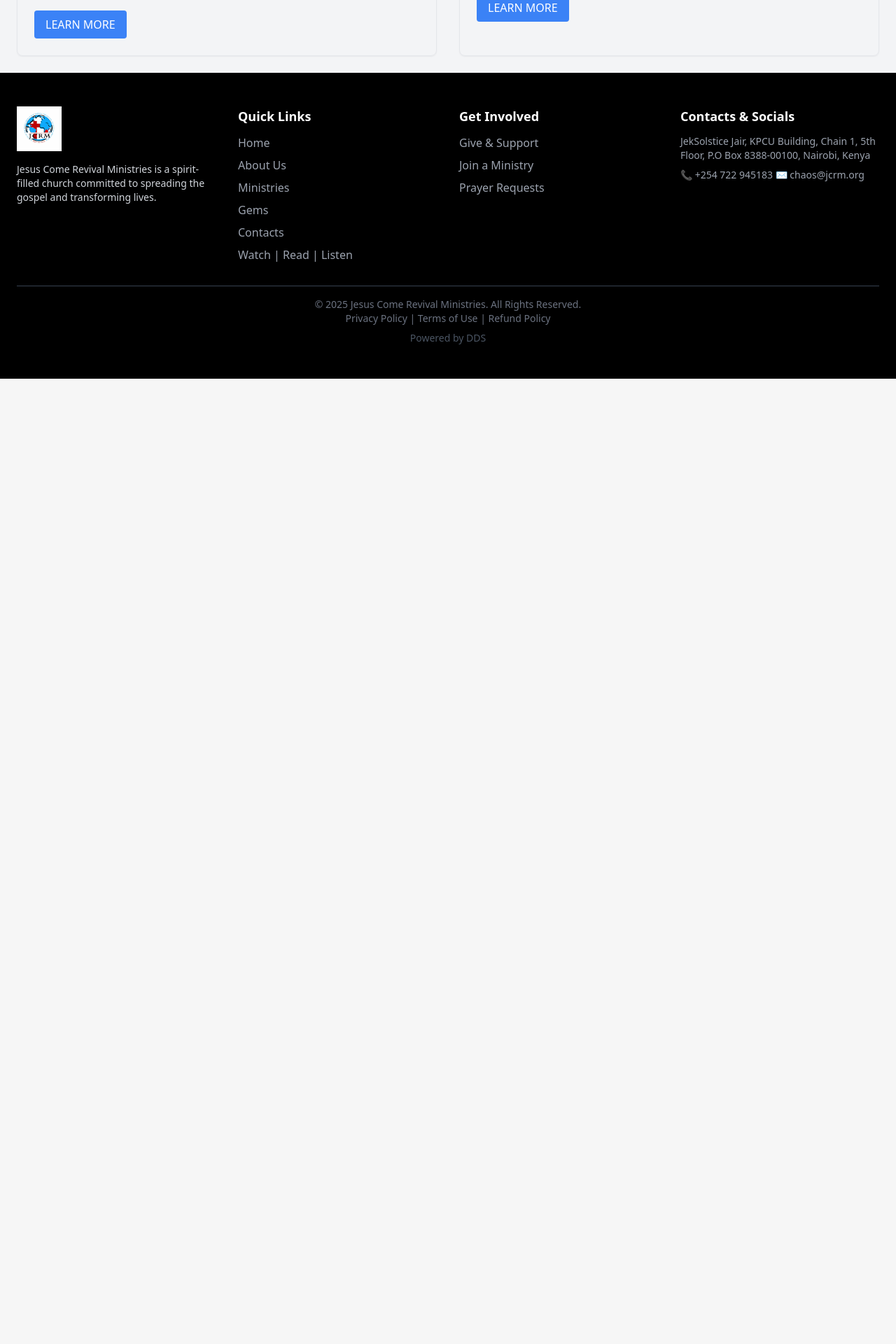
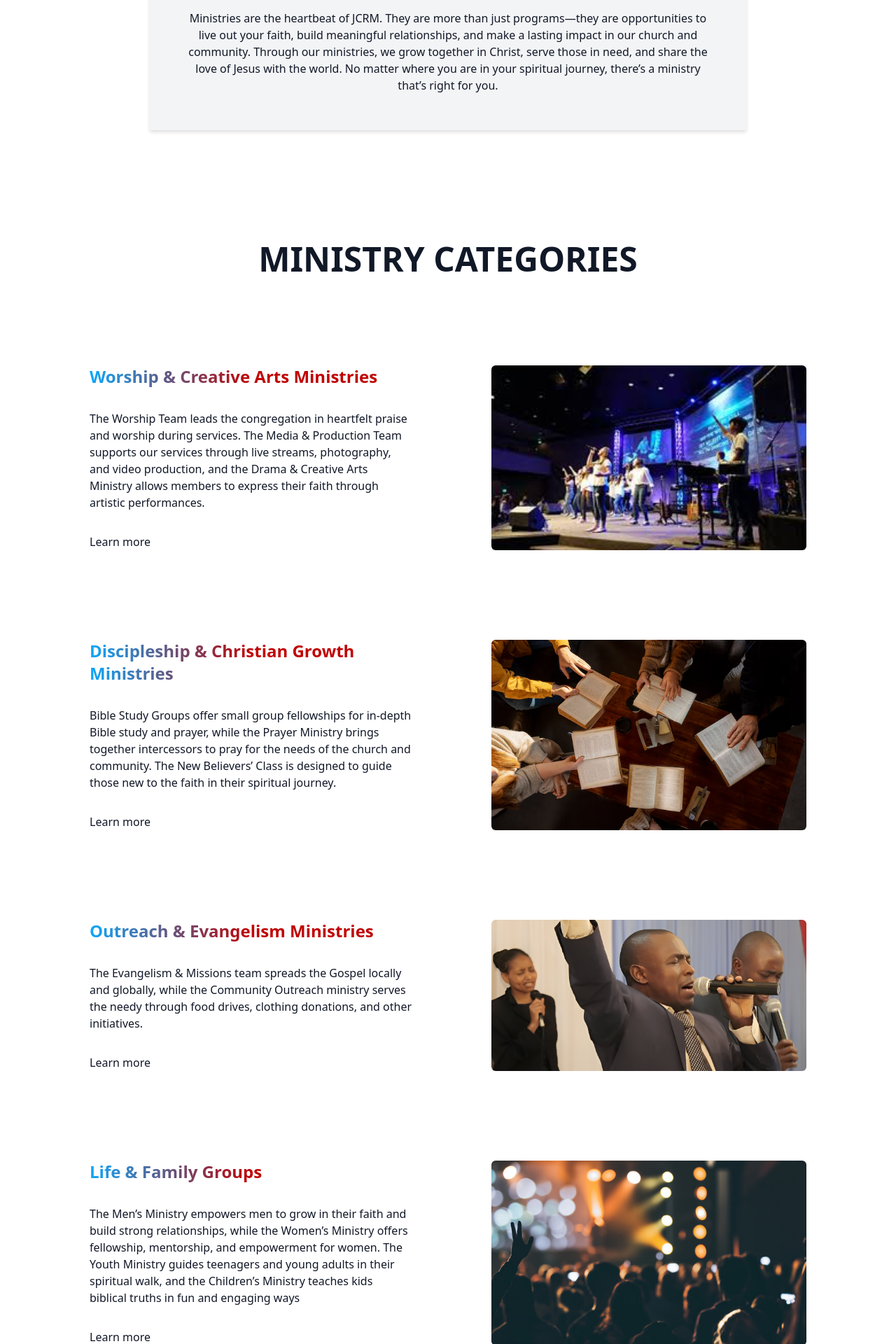
Before and after one commit to jaksoftwares/JCRM, a Django app: page /ministries/ in a window 1280 px wide. Shown: the part 906-2826 px from the top of the page at 70% size. Before the commit the page ends 1447 px from the top, so only its background shows below. Run offline with Django 5.2, Linux system fonts and the light colour scheme.

Commit message:
feat: add ministries page content

```diff
--- a/ministries/templates/ministries/index.html
+++ b/ministries/templates/ministries/index.html
@@ -1,40 +1,83 @@
-{% extends 'common/base.html' %}
-
-{% block title %}JCRM:Ministries{% endblock %}
-
-{% load static %}
-
-{% block content %}
-<div class="container mx-auto p-6">
-    <div class="text-center">
-        <h1 class="text-4xl font-bold mb-6">MINISTRIES SERVE, GROW, AND CONNECT</h1>
-        <div class="relative">
-            <img src="{% static 'images/worship_service.jpg' %}" alt="Worship Service" class="w-full h-64 object-cover">
-            <div class="absolute inset-0 flex items-center justify-center text-white bg-black bg-opacity-50 p-4">
-                <p class="text-lg">
-                    Ministries are the heartbeat of JCRM. They are more than just programs—they are opportunities to live out your faith, build meaningful relationships, and make a lasting impact in our church and community. Through our ministries, we grow together in Christ, serve those in need, and share the love of Jesus with the world. No matter where you are in your spiritual journey, there's a ministry that's right for you.
+{% extends 'common/base.html' %} {% block title %}JCRM: Ministries{% endblock %}
+{% load static %} {% block content %}
+<div
+	class="w-full relative bg-center bg-cover"
+	style="
+		background-image: url('{% static 'images/ministries/worshipImg.jpeg' %}');
+		height: 620px;
+	"
+>
+	<p
+		class="absolute left-1/2 transform -translate-x-1/2 text-white text-center uppercase"
+		style="top: 35%"
+	>
+		<span
+			class="block text-8xl font-semibold text-transparent"
+			style="-webkit-text-stroke: 2px white"
+			>Ministries</span
+		>
+		<span class="text-4xl">Serve,grow and connect</span>
 	</p>
 </div>
+<div class="lg:py-32 w-full flex flex-col lg:gap-36 items-center bg-white">
+	<div
+		class="w-2/3 h-56 bg-gray-100 shadow-md text-center content-center lg:px-12"
+	>
+		Ministries are the heartbeat of JCRM. They are more than just programs—they
+		are opportunities to live out your faith, build meaningful relationships,
+		and make a lasting impact in our church and community. Through our
+		ministries, we grow together in Christ, serve those in need, and share the
+		love of Jesus with the world. No matter where you are in your spiritual
+		journey, there’s a ministry that’s right for you.
 	</div>
+	<div class="lg:pt-4 lg:pb-56 w-4/5 space-y-32">
+		<p class="font-semibold text-5xl text-center uppercase">
+			MINISTRY CATEGORIES
+		</p>
+		{% for ministry in ministries %}
+		<div class="w-full flex justify-between">
+			<div class="space-y-8" style="width: 45%">
+				<p
+					class="font-bold text-2xl text-transparent bg-clip-text gradient-primary"
+				>
+					{{ ministry.title }}
+				</p>
+				<p>{{ ministry.description}}</p>
+				<button>Learn more</button>
 			</div>
-
-    <div class="mt-10">
-        <div class="grid md:grid-cols-2 gap-8">
-            <!-- Worship & Creative Arts Ministries -->
-            <div class="border border-gray-200 p-6 rounded-lg shadow-sm">
-                <h2 class="text-2xl font-semibold mb-4">Worship & Creative Arts Ministries</h2>
-                <p class="mb-4">The Worship Team leads the congregation in heartfelt praise and worship during services. The Media & Production Team supports our services through live streams, photography, and video production, and the Drama & Creative Arts Ministry allows members to express their faith through artistic performances.</p>
-                <img src="{% static 'images/worship_team.jpg' %}" alt="Worship Team" class="w-full h-48 object-cover mb-4 rounded-lg">
-                <a href="#" class="inline-block bg-blue-500 text-white px-4 py-2 rounded hover:bg-blue-600">LEARN MORE</a>
+			<div
+				class="bg-center bg-cover rounded-md"
+				style="
+					background-image: url('{% static ministry.image_url %}');
+					width: 450px;
+				"
+			></div>
 		</div>
-
-            <!-- Discipleship & Christian Growth Ministries -->
-            <div class="border border-gray-200 p-6 rounded-lg shadow-sm">
-                <h2 class="text-2xl font-semibold mb-4">Discipleship & Christian Growth Ministries</h2>
-                <p class="mb-4">Bible Study Groups offer small group fellowships for in-depth Bible study and prayer, while the Prayer Ministry brings together intercessors to pray for the needs of the church and community. The New Believers Class is designed to guide those new to the faith in their spiritual journey.</p>
-                <img src="{% static 'images/bible_study.jpg' %}" alt="Bible Study" class="w-full h-48 object-cover mb-4 rounded-lg">
-                <a href="#" class="inline-block bg-blue-500 text-white px-4 py-2 rounded hover:bg-blue-600">LEARN MORE</a>
+		{% endfor %}
 	</div>
+	<div
+		class="bg-gray-200 space-y-8 lg:pt-8 lg:pb-16 lg:px-20"
+		style="width: 55%"
+	>
+		<p
+			class="text-center font-semibold text-4xl text-transparent bg-clip-text gradient-primary"
+		>
+			Get Involved
+		</p>
+		<div class="grid grid-cols-2 lg:gap-y-32 lg:gap-x-10">
+			{% for action in get_involved_actions%}
+			<div class="flex flex-col gap-2">
+				<div class="flex gap-4">
+					<img
+						class="size-6"
+						src="{% static action.icon_path %}"
+						alt="icon-svg"
+					/>
+					<p class="font-semibold text-xl">{{action.title}}</p>
+				</div>
+				<p class="text-slate-700">{{action.description}}</p>
+			</div>
+			{% endfor %}
 		</div>
 	</div>
 </div>
--- a/ministries/views.py
+++ b/ministries/views.py
@@ -6,11 +6,65 @@ from .forms import MinistryMembershipForm
 
 
 def index(request):
-    return render(request, 'ministries/index.html')
+    ministries_image_base_url = "images/ministries"
+    def buildImagePath(path:str) -> str:
+        return "{baseUrl}/{path}".format(baseUrl=ministries_image_base_url,path=path)
+    ministries = [
+        {
+            "title": "Worship & Creative Arts Ministries",
+            "description": "The Worship Team leads the congregation in heartfelt praise and worship during services. The Media & Production Team supports our services through live streams, photography, and video production, and the Drama & Creative Arts Ministry allows members to express their faith through artistic performances.",
+            "image_url": buildImagePath("praiseImg1.jpeg")
+        },
+        {
+            "title": "Discipleship & Christian Growth Ministries",
+            "description": "Bible Study Groups offer small group fellowships for in-depth Bible study and prayer, while the Prayer Ministry brings together intercessors to pray for the needs of the church and community. The New Believers’ Class is designed to guide those new to the faith in their spiritual journey.",
+            "image_url": buildImagePath("bibleStudyImg.png")
+        },
+        {
+            "title": "Outreach & Evangelism Ministries",
+            "description": "The Evangelism & Missions team spreads the Gospel locally and globally, while the Community Outreach ministry serves the needy through food drives, clothing donations, and other initiatives.",
+            "image_url": buildImagePath("evangelismImg.png")
+        },
+        {
+            "title": "Life & Family Groups",
+            "description": "The Men’s Ministry empowers men to grow in their faith and build strong relationships, while the Women’s Ministry offers fellowship, mentorship, and empowerment for women. The Youth Ministry guides teenagers and young adults in their spiritual walk, and the Children’s Ministry teaches kids biblical truths in fun and engaging ways",
+            "image_url": buildImagePath("familyGroupsImg.jpeg")
+        },
+        {
+            "title": "Service & Support Ministries",
+            "description": "Our Service & Support Ministries play a vital role in creating a seamless and welcoming environment for everyone who walks through our doors. These ministries work behind the scenes to ensure that every service, event, and activity runs smoothly, allowing the church to function effectively and remain a safe, inviting space for all.",
+            "image_url": buildImagePath("supportImg.jpeg")
+        }
+    ]
+
+    get_involved_actions = [
+        {
+            "title":"Visit us this sunday",
+            "description":"Come and worship with us",
+            "icon_path":buildImagePath("vectors/rocket.svg")
+        },
+        {
+            "title":"Become a member",
+            "description":"Grow in faith and community",
+            "icon_path":buildImagePath("vectors/support.svg")
+        },
+        {
+            "title":"Join a ministry",
+            "description":"Use your gifts for God's glory!",
+            "icon_path":buildImagePath("vectors/app.svg")
+        },
+        {
+            "title":"Give & support",
+            "description":"Partner with us in advancing God's kingdom.",
+            "icon_path":buildImagePath("vectors/credit-card.svg")
+        }
+    ]
+    return render(request, 'ministries/index.html',{'ministries': ministries,'get_involved_actions':get_involved_actions})
 
 
 def ministry_list(request):
-    ministries = Ministry.objects.all()
+    ministries = []
+
     return render(request, 'ministries/ministry_list.html', {'ministries': ministries})
 
 def ministry_detail(request, slug):
```
Lines whose indentation alone changed are shown as unchanged.
